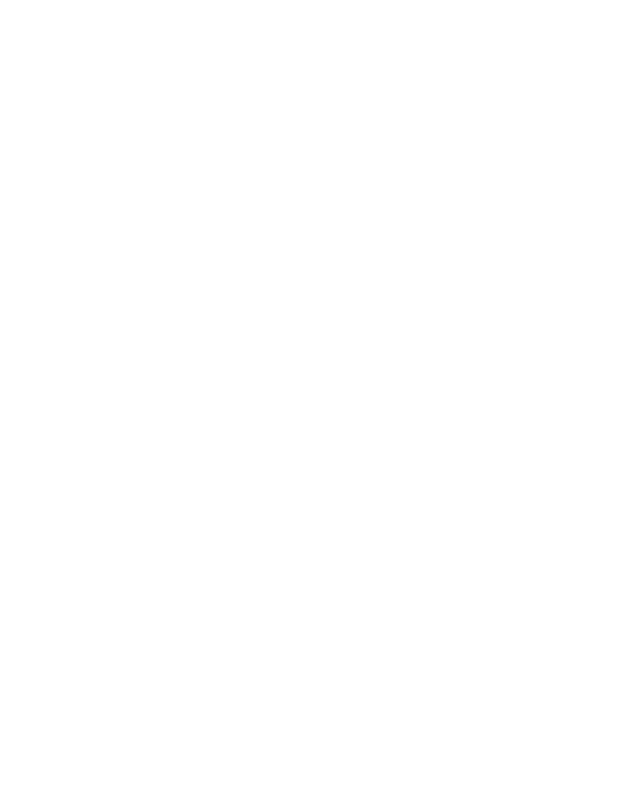
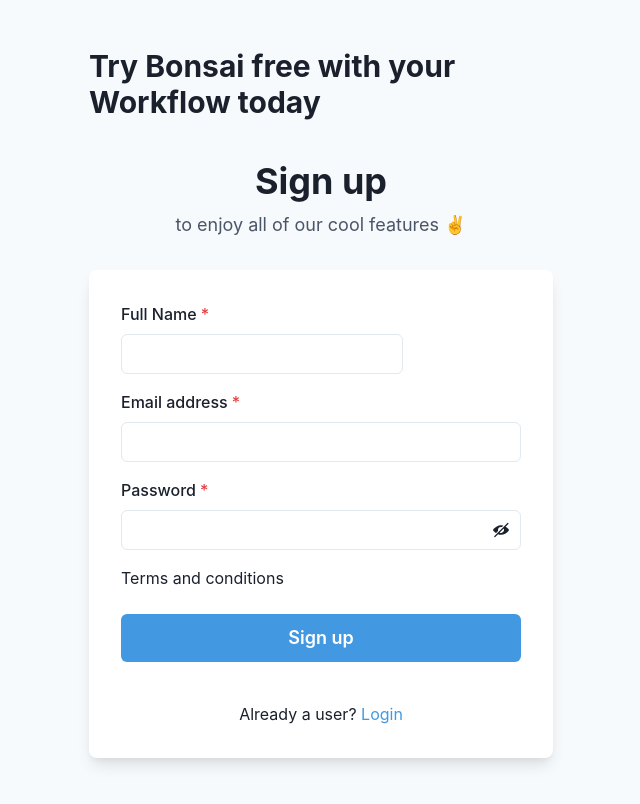
Before and after one commit to akshaykanherkar7/productive-frog-3801, a React (Create React App) app in the folder Frontend/: page /signup in a window 1280 px wide. Before the commit this address had no page. Shown: the whole page, without its empty margins (319-959 px from the left). Built offline with nearby package versions, Linux system fonts and the light colour scheme.

Commit message:
day_2-1st

```diff
--- /dev/null
+++ b/Frontend/src/Pages/Login.jsx
@@ -0,0 +1,86 @@
+import {
+    Flex,
+    Box,
+    FormControl,
+    FormLabel,
+    Input,
+    Checkbox,
+    Stack,
+    Link,
+    Button,
+    Heading,
+    Text,
+    useColorModeValue,
+  } from '@chakra-ui/react';
+
+  import {useState} from "react"
+
+  export default function SimpleCard() {
+
+    const [password,setPassword] = useState("")
+    const [email,setEmail] = useState("")
+
+
+    const handleClick = async () => {
+        const data = {
+            email,
+            password
+        }
+       await fetch("http://localhost:8080/user/login", {
+            method : "POST",
+            body : JSON.stringify(data),
+            headers : {"Content-Type" : "application/json"}
+        }).then((res) => res.json()).then((res) => localStorage.setItem("token", res.token)).catch((err) => console.log(err))
+    }
+
+
+    return (
+      <Flex
+        minH={'100vh'}
+        align={'center'}
+        justify={'center'}
+        bg={useColorModeValue('gray.50', 'gray.800')}>
+        <Stack spacing={8} mx={'auto'} maxW={'lg'} py={12} px={6}>
+          <Stack align={'center'}>
+            <Heading fontSize={'4xl'}>Sign in to your account</Heading>
+            <Text fontSize={'lg'} color={'gray.600'}>
+              to enjoy all of our cool <Link color={'blue.400'}>features</Link> ✌️
+            </Text>
+          </Stack>
+          <Box
+            rounded={'lg'}
+            bg={useColorModeValue('white', 'gray.700')}
+            boxShadow={'lg'}
+            p={8}>
+            <Stack spacing={4}>
+              <FormControl id="email">
+                <FormLabel>Email address</FormLabel>
+                <Input type="email"  value={email} onChange={(e) => {setEmail(e.target.value)}}/>
+              </FormControl>
+              <FormControl id="password">
+                <FormLabel>Password</FormLabel>
+                <Input type="password"  value={password} onChange={(e) => {setPassword(e.target.value)}}/>
+              </FormControl>
+              <Stack spacing={10}>
+                <Stack
+                  direction={{ base: 'column', sm: 'row' }}
+                  align={'start'}
+                  justify={'space-between'}>
+                  <Checkbox>Remember me</Checkbox>
+                  <Link color={'blue.400'}>Forgot password?</Link>
+                </Stack>
+                <Button onClick={handleClick}
+                  bg={'blue.400'}
+                  color={'white'}
+                  _hover={{
+                    bg: 'blue.500',
+                  }}>
+                  Log in
+                </Button>
+              </Stack>
+            </Stack>
+          </Box>
+        </Stack>
+      </Flex>
+    );
+  }
--- a/Frontend/src/Pages/MainRoutes.jsx
+++ b/Frontend/src/Pages/MainRoutes.jsx
@@ -1,12 +1,18 @@
 import React from "react";
 import { Route, Routes } from "react-router-dom";
 import Homepage1 from "../Components/Homepage1";
+import Login from "./Login";
+import SignUp from "./SignUp";
 
 const MainRoutes = () => {
   return (
     <div>
       <Routes>
         <Route path="/" element={<Homepage1 />}></Route>
+        <Route path="/signup" element={<SignUp />}></Route>
+        <Route path="/login" element={<Login />}></Route>
+
+
       </Routes>
     </div>
   );
--- /dev/null
+++ b/Frontend/src/Pages/SignUp.jsx
@@ -0,0 +1,123 @@
+import {
+    Flex,
+    Box,
+    FormControl,
+    FormLabel,
+    Input,
+    InputGroup,
+    HStack,
+    InputRightElement,
+    Stack,
+    Button,
+    Heading,
+    Text,
+    useColorModeValue,
+    Link,
+  } from '@chakra-ui/react';
+  import { useState } from 'react';
+  import { ViewIcon, ViewOffIcon } from '@chakra-ui/icons';
+
+  export default function SignupCard() {
+    const [showPassword, setShowPassword] = useState(false);
+
+    const [email, setEmail] = useState("");
+    const [pass,setPass] = useState("");
+    const [fullname,setFullname] = useState("")
+
+    const handelSubmit = async () => {
+        const data = {email,pass,fullname}
+
+        await fetch("#", {
+            method : "POST",
+            body : JSON.stringify(data),
+            headers : { "Content-Type" : "application/json"}
+        })
+
+    }
+
+    return (
+      <Flex
+        minH={'100vh'}
+        align={'center'}
+        justify={'center'}
+        bg={useColorModeValue('gray.50', 'gray.800')}>
+        <Stack spacing={8} mx={'auto'} maxW={'lg'} py={12} px={6}>
+          <Stack align={'center'}>
+
+            <Heading as='h3' size='lg'>
+            Try Bonsai free with your Workflow today
+  </Heading>
+  <br/>
+  <Heading fontSize={'4xl'} textAlign={'center'}>
+              Sign up
+            </Heading>
+            <Text fontSize={'lg'} color={'gray.600'}>
+              to enjoy all of our cool features ✌️
+            </Text>
+          </Stack>
+          <Box
+            rounded={'lg'}
+            bg={useColorModeValue('white', 'gray.700')}
+            boxShadow={'lg'}
+            p={8}>
+            <Stack spacing={4}>
+              <HStack>
+                <Box>
+                  <FormControl id="firstName" isRequired>
+                    <FormLabel>Full Name</FormLabel>
+                    <Input type="text" value={fullname} onChange={(e) => {setFullname(e.target.value)}}/>
+                  </FormControl>
+                </Box>
+                {/* <Box>
+                  <FormControl id="lastName">
+                    <FormLabel>Last Name</FormLabel>
+                    <Input type="text" />
+                  </FormControl>
+                </Box> */}
+              </HStack>
+              <FormControl id="email" isRequired>
+                <FormLabel>Email address</FormLabel>
+                <Input type="email" value={email} onChange={(e) => {setEmail(e.target.value)}} />
+              </FormControl>
+              <FormControl id="password" isRequired>
+                <FormLabel>Password</FormLabel>
+                <InputGroup>
+                  <Input type={showPassword ? 'text' : 'password'} value={pass} onChange={(e) => {setPass(e.target.value)}} />
+                  <InputRightElement h={'full'}>
+                    <Button
+                      variant={'ghost'}
+                      onClick={() =>
+                        setShowPassword((showPassword) => !showPassword)
+                      }>
+                      {showPassword ? <ViewIcon /> : <ViewOffIcon />}
+                    </Button>
+                  </InputRightElement>
+                </InputGroup>
+              </FormControl>
+              <Link href='https://app.hellobonsai.com/terms'>Terms and conditions</Link>
+              <Stack spacing={10} pt={2}>
+                <Button
+                  loadingText="Submitting"
+                  size="lg"
+                  bg={'blue.400'}
+                  color={'white'}
+                  _hover={{
+                    bg: 'blue.500',
+                  }}>
+                  Sign up
+                </Button>
+              </Stack>
+              <Stack pt={6}>
+                <Text align={'center'}>
+                  Already a user? <Link href='/Login' color={'blue.400'}>Login</Link>
+                </Text>
+              </Stack>
+            </Stack>
+          </Box>
+        </Stack>
+
+      </Flex>
+
+
+    );
+  }
```
Also changed, not shown: 1 other file (tests, documents, lock files or other folders).
